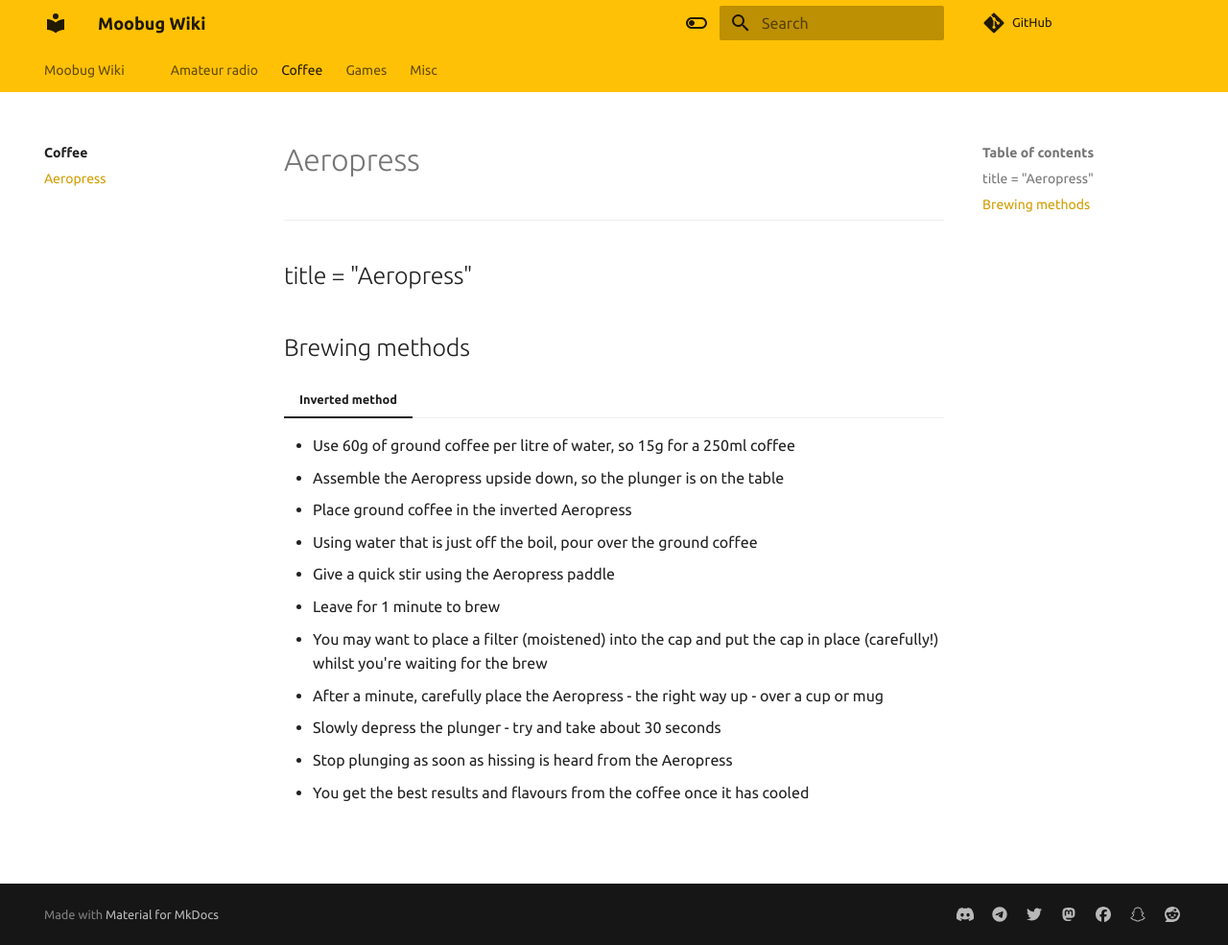
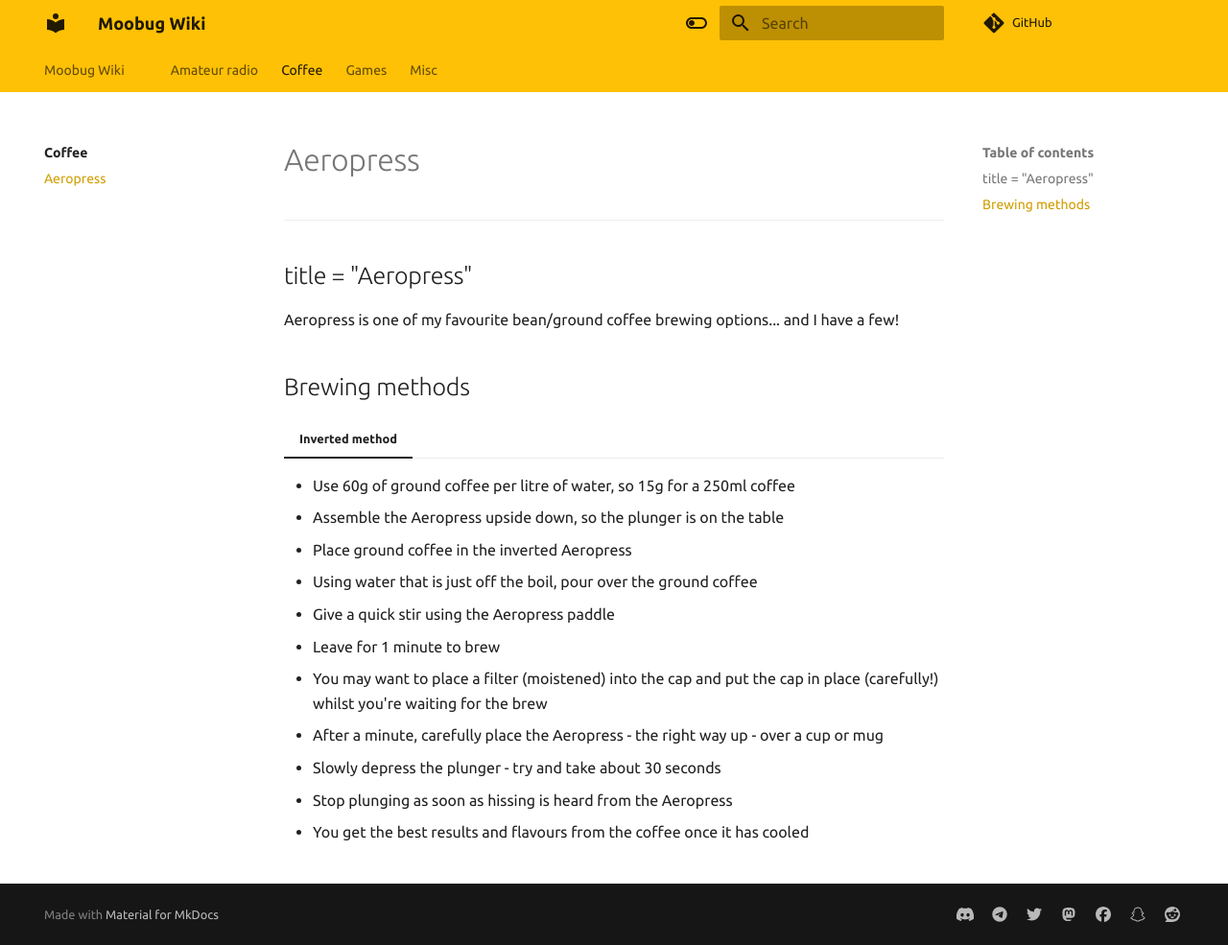
Before and after one commit to thelovebug/wiki.moobug.net, an MkDocs documentation site: the page built from docs/docs/coffee/aeropress.md, in a window 1280 px wide and 985 px high. Shown: the whole window at 96% size. Built offline with MkDocs 1.6.1 and Material for MkDocs 9.7.7, drawn with Linux system fonts in a browser that asks for light colours; comment, search, counter and statistics services are not loaded.

Commit message:
Added a line to aeropress.md to force a deployment

```diff
--- a/docs/docs/coffee/aeropress.md
+++ b/docs/docs/coffee/aeropress.md
@@ -1,6 +1,8 @@
 ---
 title = "Aeropress"
 ---
+
+Aeropress is one of my favourite bean/ground coffee brewing options... and I have a few!
 
 ## Brewing methods
 
```
